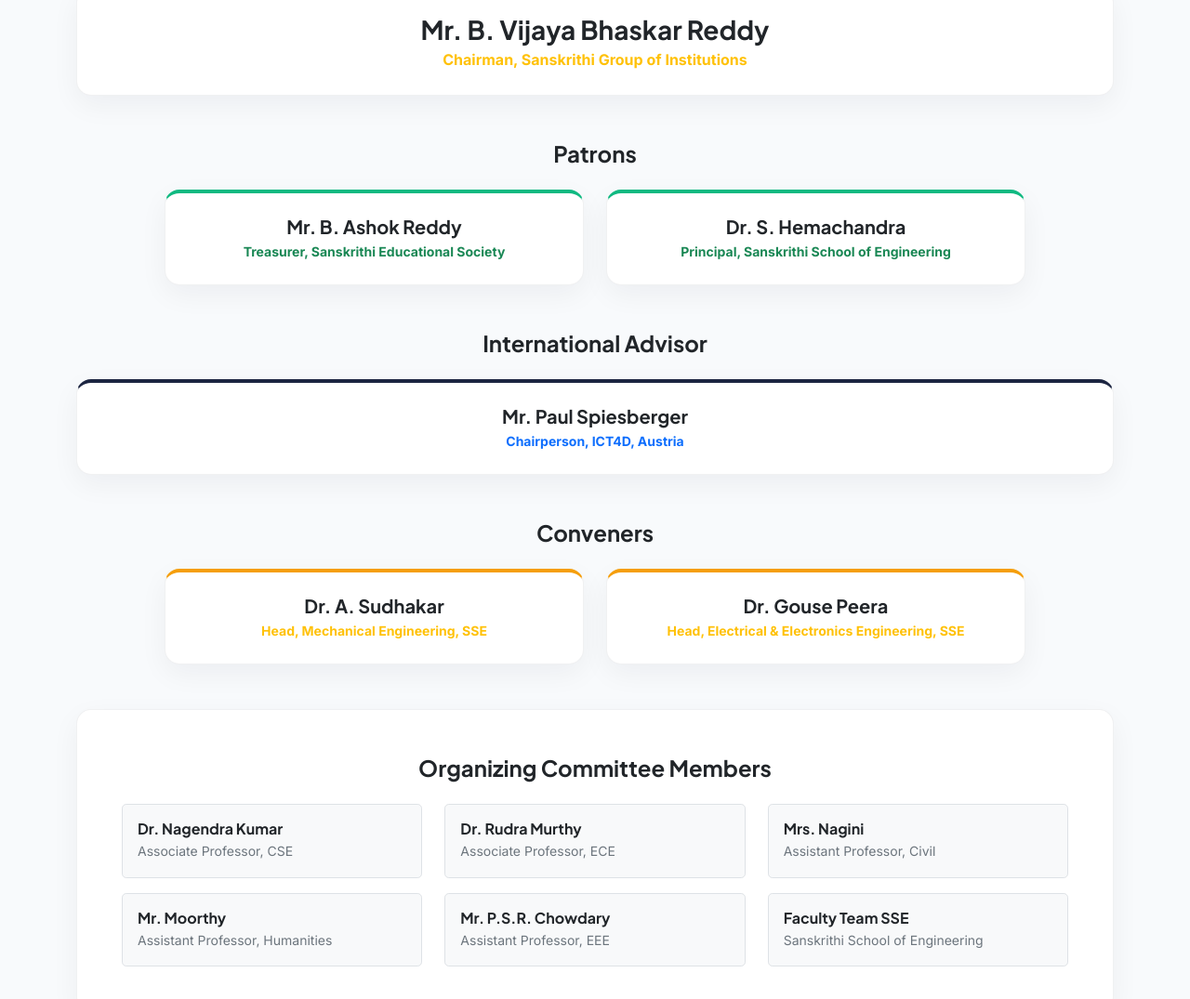
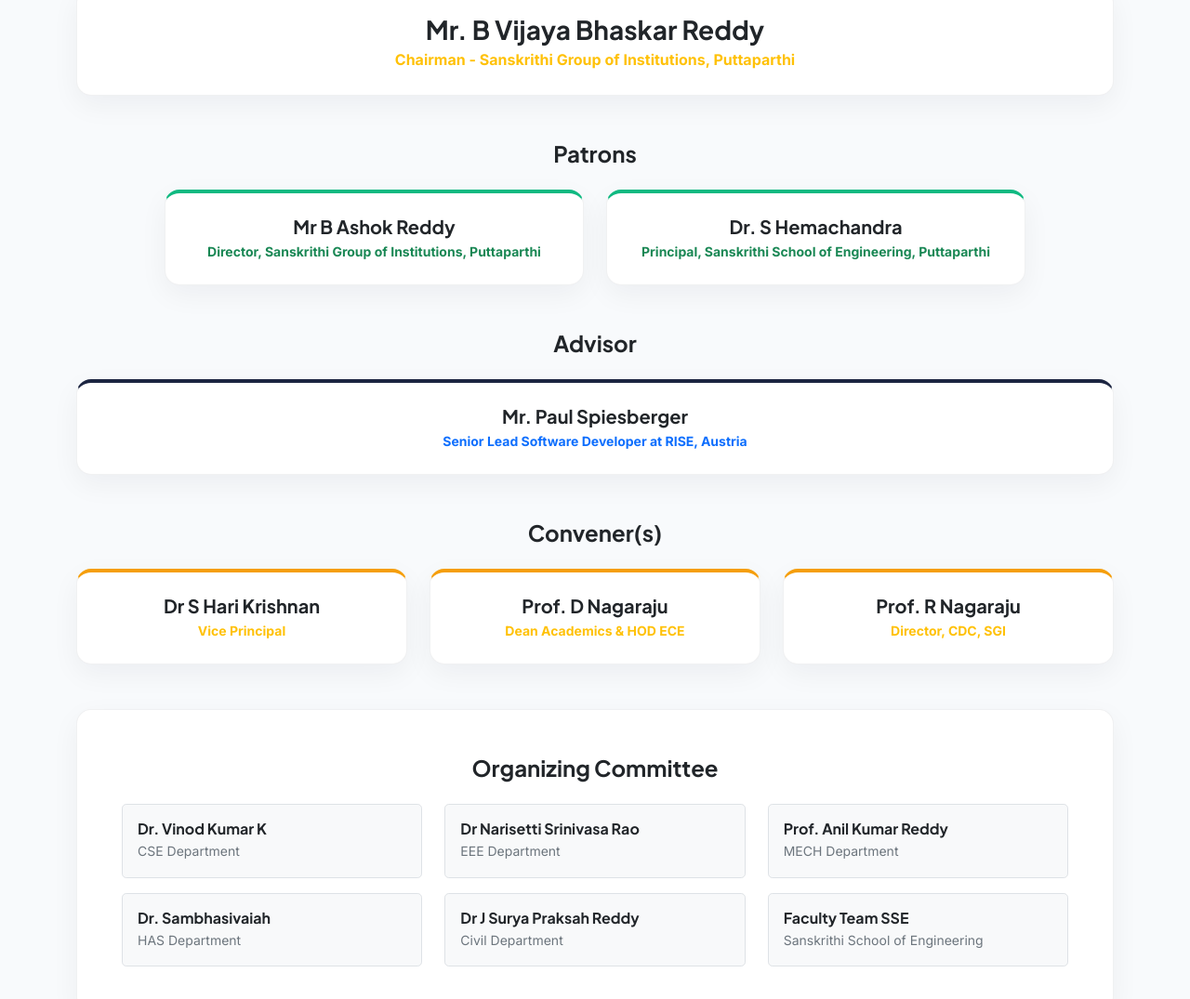
Before and after one commit to orcadehub/icatas, a plain HTML site: page team.html in a window 1280 px wide. Shown: the part 378-1453 px from the top of the page at 93% size. Drawn offline with nearby package versions, Linux system fonts and the light colour scheme.

Commit message:
Update Conference Team section with official leadership and committee members list

```diff
--- a/team.html
+++ b/team.html
@@ -36,8 +36,8 @@
             Chief Patron
           </div>
           <div class="card card-modern p-4 max-w-700 mx-auto card-accent-gold">
-            <h3 class="fw-bold text-dark mb-1">Mr. B. Vijaya Bhaskar Reddy</h3>
-            <p class="text-warning fw-bold mb-0">Chairman, Sanskrithi Group of Institutions</p>
+            <h3 class="fw-bold text-dark mb-1">Mr. B Vijaya Bhaskar Reddy</h3>
+            <p class="text-warning fw-bold mb-0">Chairman - Sanskrithi Group of Institutions, Puttaparthi</p>
           </div>
         </div>
 
@@ -47,14 +47,14 @@
           <div class="row gy-4 justify-content-center">
             <div class="col-md-6 col-lg-5">
               <div class="card card-modern p-4 h-100 card-accent-emerald text-center">
-                <h5 class="fw-bold text-dark mb-1">Mr. B. Ashok Reddy</h5>
-                <p class="text-success fw-bold small mb-0">Treasurer, Sanskrithi Educational Society</p>
+                <h5 class="fw-bold text-dark mb-1">Mr B Ashok Reddy</h5>
+                <p class="text-success fw-bold small mb-0">Director, Sanskrithi Group of Institutions, Puttaparthi</p>
               </div>
             </div>
             <div class="col-md-6 col-lg-5">
               <div class="card card-modern p-4 h-100 card-accent-emerald text-center">
-                <h5 class="fw-bold text-dark mb-1">Dr. S. Hemachandra</h5>
-                <p class="text-success fw-bold small mb-0">Principal, Sanskrithi School of Engineering</p>
+                <h5 class="fw-bold text-dark mb-1">Dr. S Hemachandra</h5>
+                <p class="text-success fw-bold small mb-0">Principal, Sanskrithi School of Engineering, Puttaparthi</p>
               </div>
             </div>
           </div>
@@ -62,27 +62,33 @@
 
         <!-- Advisor -->
         <div class="mb-5 text-center">
-          <h4 class="fw-bold text-dark mb-4">International Advisor</h4>
+          <h4 class="fw-bold text-dark mb-4">Advisor</h4>
           <div class="card card-modern p-4 max-w-700 mx-auto card-accent-navy">
             <h5 class="fw-bold text-dark mb-1">Mr. Paul Spiesberger</h5>
-            <p class="text-primary fw-bold small mb-0">Chairperson, ICT4D, Austria</p>
+            <p class="text-primary fw-bold small mb-0">Senior Lead Software Developer at RISE, Austria</p>
           </div>
         </div>
 
-        <!-- Conveners -->
+        <!-- Convener(s) -->
         <div class="mb-5">
-          <h4 class="fw-bold text-center text-dark mb-4">Conveners</h4>
+          <h4 class="fw-bold text-center text-dark mb-4">Convener(s)</h4>
           <div class="row gy-4 justify-content-center">
-            <div class="col-md-6 col-lg-5">
+            <div class="col-md-4">
               <div class="card card-modern p-4 h-100 card-accent-gold text-center">
-                <h5 class="fw-bold text-dark mb-1">Dr. A. Sudhakar</h5>
-                <p class="text-warning fw-bold small mb-0">Head, Mechanical Engineering, SSE</p>
+                <h5 class="fw-bold text-dark mb-1">Dr S Hari Krishnan</h5>
+                <p class="text-warning fw-bold small mb-0">Vice Principal</p>
               </div>
             </div>
-            <div class="col-md-6 col-lg-5">
+            <div class="col-md-4">
               <div class="card card-modern p-4 h-100 card-accent-gold text-center">
-                <h5 class="fw-bold text-dark mb-1">Dr. Gouse Peera</h5>
-                <p class="text-warning fw-bold small mb-0">Head, Electrical & Electronics Engineering, SSE</p>
+                <h5 class="fw-bold text-dark mb-1">Prof. D Nagaraju</h5>
+                <p class="text-warning fw-bold small mb-0">Dean Academics & HOD ECE</p>
+              </div>
+            </div>
+            <div class="col-md-4">
+              <div class="card card-modern p-4 h-100 card-accent-gold text-center">
+                <h5 class="fw-bold text-dark mb-1">Prof. R Nagaraju</h5>
+                <p class="text-warning fw-bold small mb-0">Director, CDC, SGI</p>
               </div>
             </div>
           </div>
@@ -90,40 +96,40 @@
 
         <!-- Organizing Committee -->
         <div class="card card-modern p-4 p-md-5">
-          <h4 class="fw-bold text-dark mb-4 text-center">Organizing Committee Members</h4>
+          <h4 class="fw-bold text-dark mb-4 text-center">Organizing Committee</h4>
           <div class="row gy-3">
             <div class="col-md-4 col-sm-6">
-              <div class="p-3 bg-light rounded-3 border">
-                <h6 class="fw-bold text-dark mb-1">Dr. Nagendra Kumar</h6>
-                <p class="text-muted small mb-0">Associate Professor, CSE</p>
+              <div class="p-3 bg-light rounded-3 border h-100">
+                <h6 class="fw-bold text-dark mb-1">Dr. Vinod Kumar K</h6>
+                <p class="text-muted small mb-0">CSE Department</p>
               </div>
             </div>
             <div class="col-md-4 col-sm-6">
-              <div class="p-3 bg-light rounded-3 border">
-                <h6 class="fw-bold text-dark mb-1">Dr. Rudra Murthy</h6>
-                <p class="text-muted small mb-0">Associate Professor, ECE</p>
+              <div class="p-3 bg-light rounded-3 border h-100">
+                <h6 class="fw-bold text-dark mb-1">Dr Narisetti Srinivasa Rao</h6>
+                <p class="text-muted small mb-0">EEE Department</p>
               </div>
             </div>
             <div class="col-md-4 col-sm-6">
-              <div class="p-3 bg-light rounded-3 border">
-                <h6 class="fw-bold text-dark mb-1">Mrs. Nagini</h6>
-                <p class="text-muted small mb-0">Assistant Professor, Civil</p>
+              <div class="p-3 bg-light rounded-3 border h-100">
+                <h6 class="fw-bold text-dark mb-1">Prof. Anil Kumar Reddy</h6>
+                <p class="text-muted small mb-0">MECH Department</p>
               </div>
             </div>
             <div class="col-md-4 col-sm-6">
-              <div class="p-3 bg-light rounded-3 border">
-                <h6 class="fw-bold text-dark mb-1">Mr. Moorthy</h6>
-                <p class="text-muted small mb-0">Assistant Professor, Humanities</p>
+              <div class="p-3 bg-light rounded-3 border h-100">
+                <h6 class="fw-bold text-dark mb-1">Dr. Sambhasivaiah</h6>
+                <p class="text-muted small mb-0">HAS Department</p>
               </div>
             </div>
             <div class="col-md-4 col-sm-6">
-              <div class="p-3 bg-light rounded-3 border">
-                <h6 class="fw-bold text-dark mb-1">Mr. P.S.R. Chowdary</h6>
-                <p class="text-muted small mb-0">Assistant Professor, EEE</p>
+              <div class="p-3 bg-light rounded-3 border h-100">
+                <h6 class="fw-bold text-dark mb-1">Dr J Surya Praksah Reddy</h6>
+                <p class="text-muted small mb-0">Civil Department</p>
               </div>
             </div>
             <div class="col-md-4 col-sm-6">
-              <div class="p-3 bg-light rounded-3 border">
+              <div class="p-3 bg-light rounded-3 border h-100">
                 <h6 class="fw-bold text-dark mb-1">Faculty Team SSE</h6>
                 <p class="text-muted small mb-0">Sanskrithi School of Engineering</p>
               </div>
```
